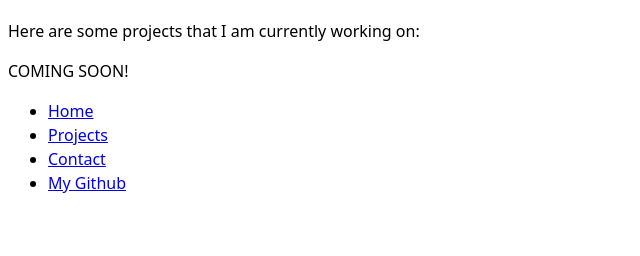
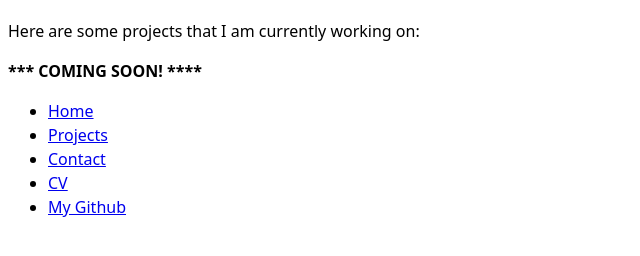
Before and after one commit to deerings/portfolio, a plain HTML site: page projects/index.html in a window 1280 px wide. Shown: the part 72-328 px from the top of the page, without its empty margins (0-640 px from the left). Drawn offline with Linux system fonts and the light colour scheme.

Commit message:
finishing touches

```diff
--- a/projects/index.html
+++ b/projects/index.html
@@ -8,13 +8,14 @@
 </head>
 <body>
 <h1>Projects</h1>
-<p> Here are some projects that I am currently working on:<br></p>
-COMING SOON!
+<p>Here are some projects that I am currently working on:</p>
+<p><strong>*** COMING SOON! ****</strong></p>
 <nav>
     <ul>
         <li><a href="https://deerings.github.io/portfolio/index.html">Home</a></li>
         <li><a href="https://deerings.github.io/portfolio/projects/index.html">Projects</a></li>
         <li><a href="https://deerings.github.io/portfolio/contact/index.html">Contact</a></li>
+        <li><a href="https://deerings.github.io/portfolio/cv/index.html">CV</a></li>
         <li><a href="https://github.com/deerings" target="_blank">My Github</a></li>
     </ul>
 </nav>
```
Also changed, not shown: contact/index.html (+1 -0 lines), cv/index.html (+3 -0 lines), index.html (+2 -1 lines).
